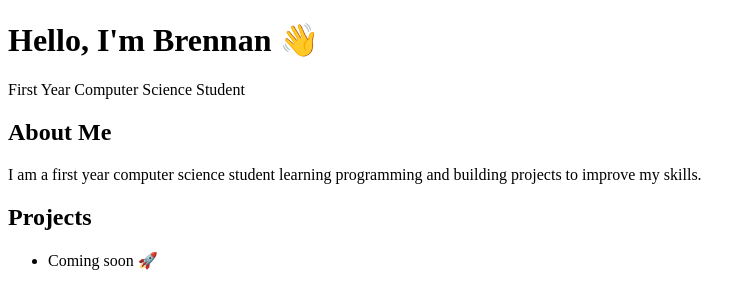
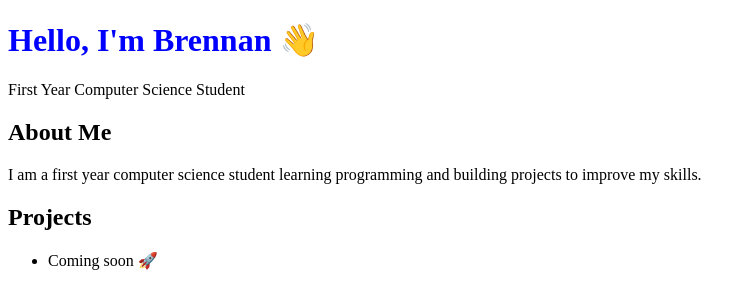
Before and after one commit to akosiBernan/Resume, a plain HTML site: page index.html in a window 1280 px wide. Shown: the whole page, without its empty margins (0-753 px from the left). Drawn offline with Linux system fonts and the light colour scheme.

Commit message:
Change header color to blue

```diff
--- a/index.html
+++ b/index.html
@@ -6,7 +6,7 @@
 </head>
 <body>
 
-    <h1>Hello, I'm Brennan 👋</h1>
+    <h1 style="color: blue;">Hello, I'm Brennan 👋</h1>
     <p>First Year Computer Science Student</p>
 
     <h2>About Me</h2>
```
